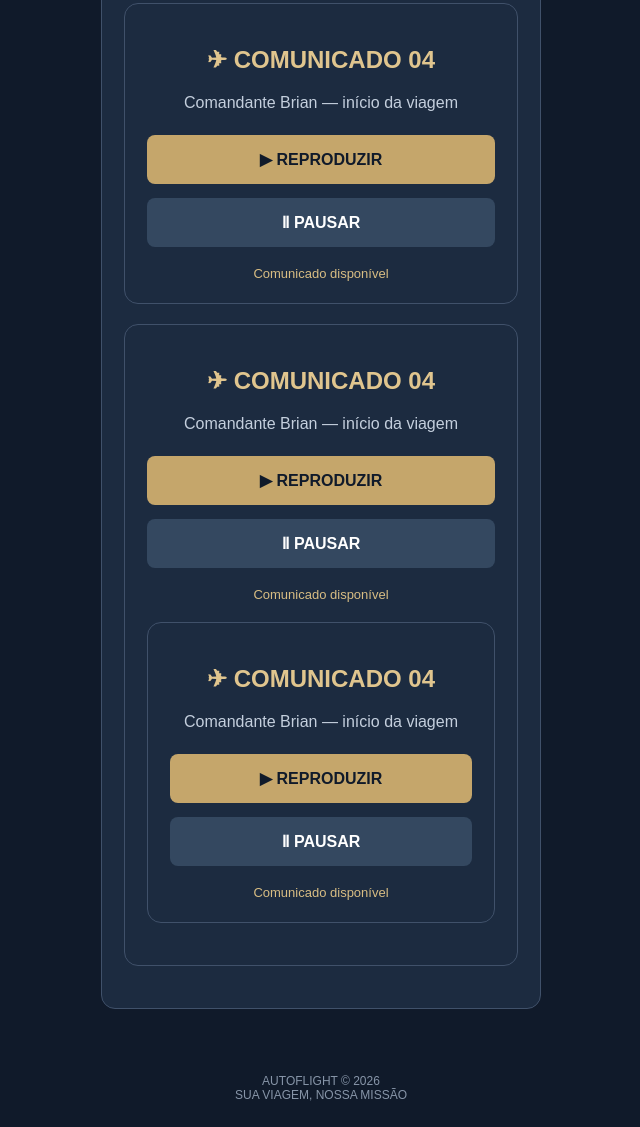
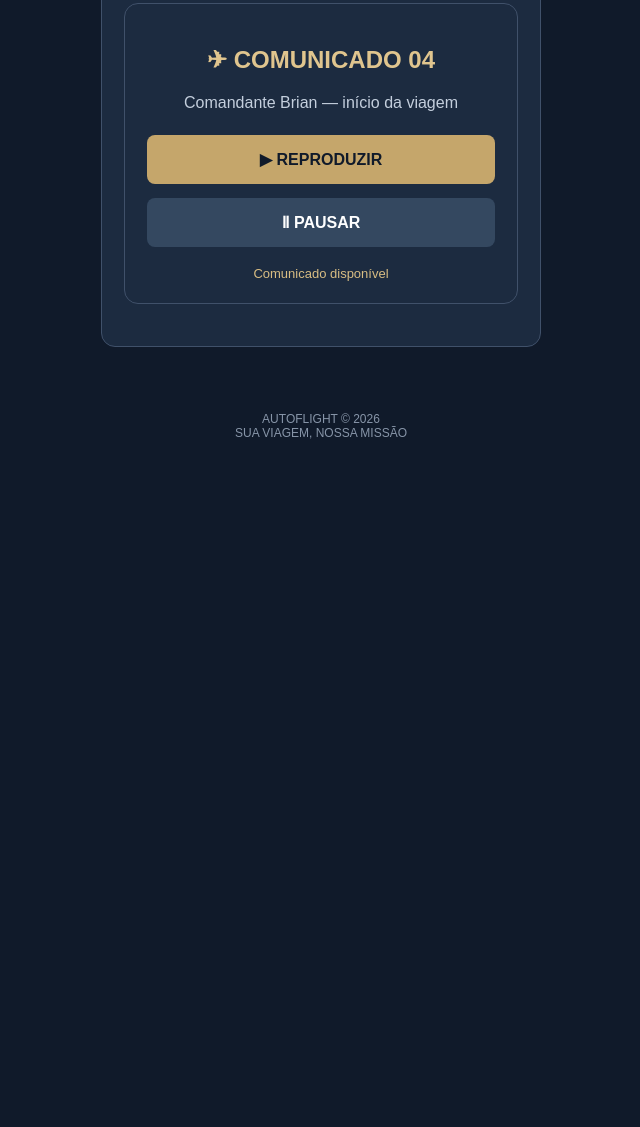
Before and after one commit to joaoms92/autoflight-android, a plain HTML site: page index.html in a window 1280 px wide. Shown: the part 1096-2223 px from the top of the page, without its empty margins (319-959 px from the left). After the commit the page ends 1561 px from the top, so only its background shows below. Drawn offline with Linux system fonts and the light colour scheme.

Commit message:
Remove duplicate 'COMUNICADO 04' elements
Removed duplicate content for 'COMUNICADO 04' section.

```diff
--- a/index.html
+++ b/index.html
@@ -104,18 +104,6 @@ footer {
 <button onclick="tocar('vitoria')">▶ REPRODUZIR</button>
 <button onclick="pausar('vitoria')" class="secondary">Ⅱ PAUSAR</button>
 <div class="status" id="vitoriaStatus">Comunicado disponível</div>
-<div class="card">
-  <h2>✈ COMUNICADO 04</h2>
-  <p>Comandante Brian — início da viagem</p>
-  <button onclick="tocar('comunicado04')">▶ REPRODUZIR</button>
-  <button onclick="pausar('comunicado04')" class="secondary">Ⅱ PAUSAR</button>
-  <div class="status" id="comunicado04Status">Comunicado disponível</div>
-</div><div class="card">
-  <h2>✈ COMUNICADO 04</h2>
-  <p>Comandante Brian — início da viagem</p>
-  <button onclick="tocar('comunicado04')">▶ REPRODUZIR</button>
-  <button onclick="pausar('comunicado04')" class="secondary">Ⅱ PAUSAR</button>
-  <div class="status" id="comunicado04Status">Comunicado disponível</div>
 <div class="card">
   <h2>✈ COMUNICADO 04</h2>
   <p>Comandante Brian — início da viagem</p>
```
